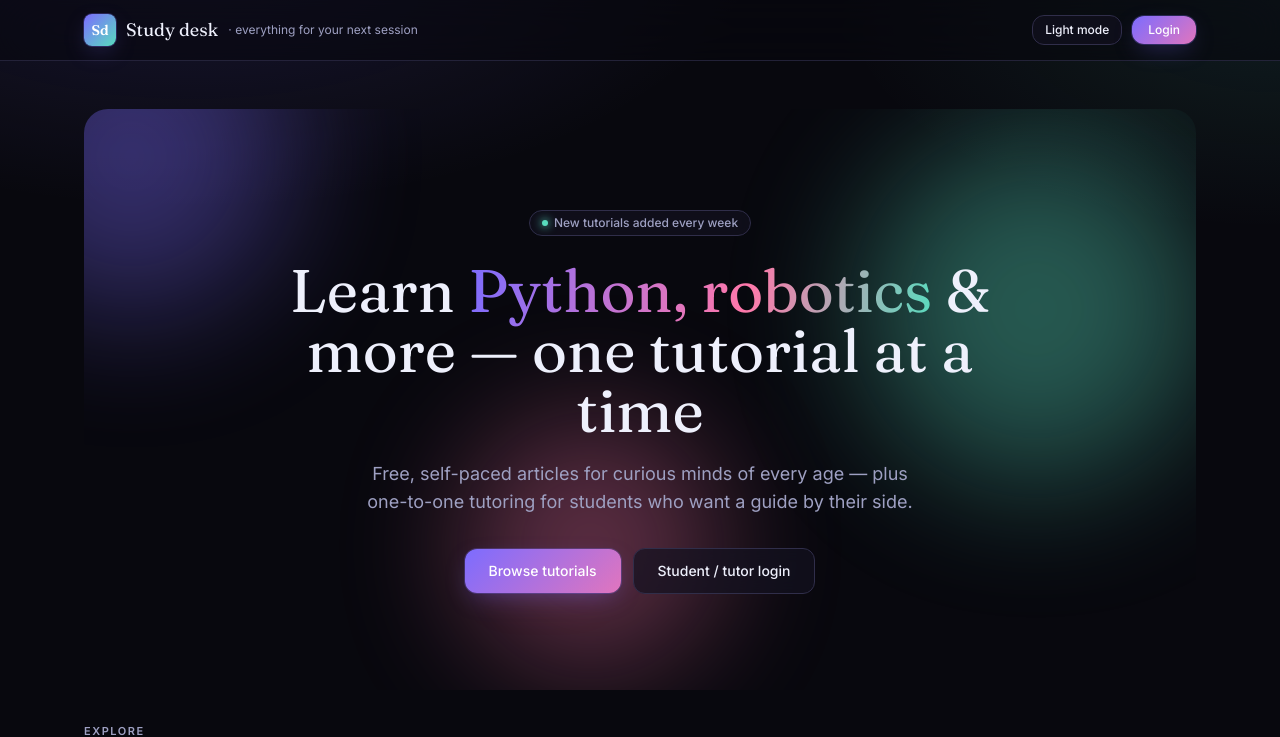
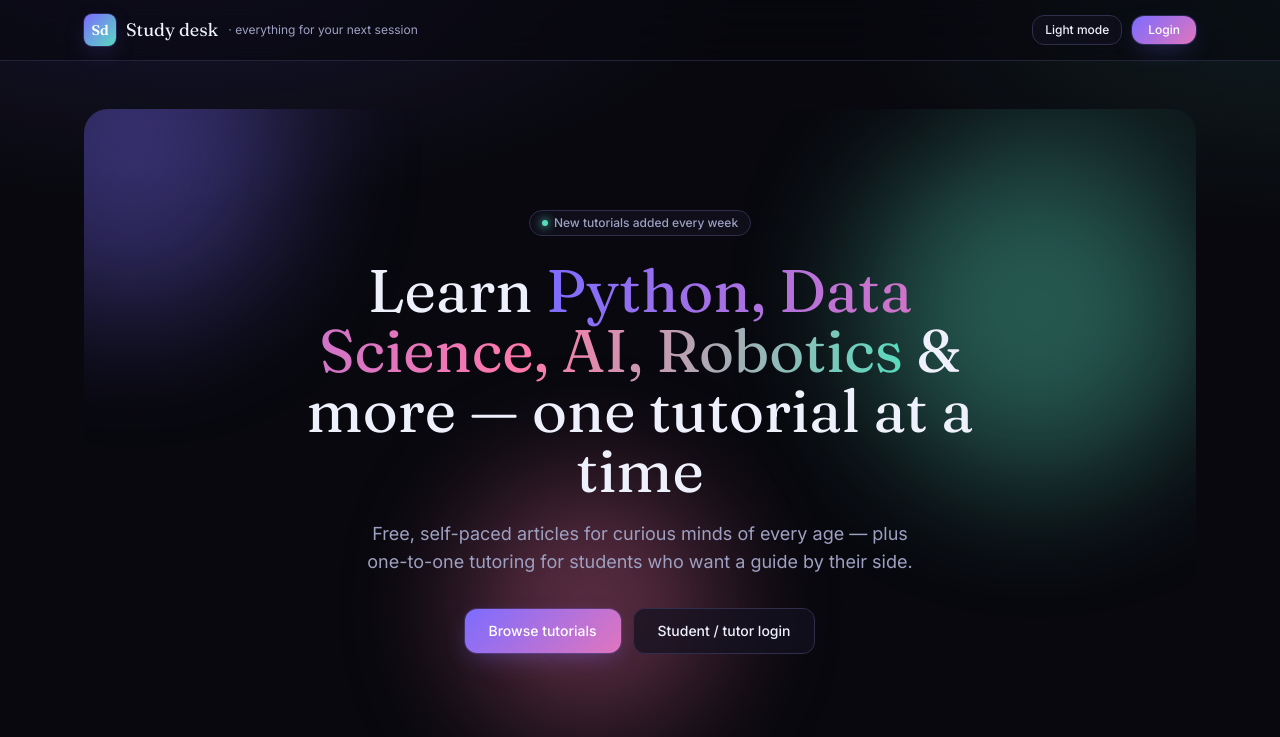
Before and after one commit to eeumairali/student-portal, a Django app: page / in a window 1280 px wide. Shown: the top 737 px of the page. Run offline with Django 5.2, Linux system fonts and the light colour scheme; data that the repository does not hold is empty; some libraries are stand-ins or nearby versions.

Commit message:
updated front end

```diff
--- a/templates/tutorials/home.html
+++ b/templates/tutorials/home.html
@@ -1,5 +1,5 @@
 {% extends "base.html" %}
-{% block title %}Study desk — free tutorials in Python, robotics and more{% endblock %}
+{% block title %}Study desk — free tutorials in Python Related Topics and more{% endblock %}
 {% block robots %}{% endblock %}
 {% block meta_description %}<meta name="description" content="Free tutorials and articles on Python, robotics, data science and more, plus one-to-one tutoring for students.">{% endblock %}
 {% block content %}
@@ -11,7 +11,7 @@
   <div class="relative mx-auto max-w-3xl text-center">
     <span class="chip"><span class="chip-dot"></span> New tutorials added every week</span>
     <h1 class="mt-6 font-display text-4xl leading-tight sm:text-6xl">
-      Learn <span class="text-gradient">Python, robotics</span> &amp; more — one tutorial at a time
+      Learn <span class="text-gradient">Python, Data Science, AI, Robotics</span> &amp; more — one tutorial at a time
     </h1>
     <p class="mx-auto mt-5 max-w-xl text-base text-slate-500 sm:text-lg">
       Free, self-paced articles for curious minds of every age — plus one-to-one tutoring for students who want a guide by their side.
```
